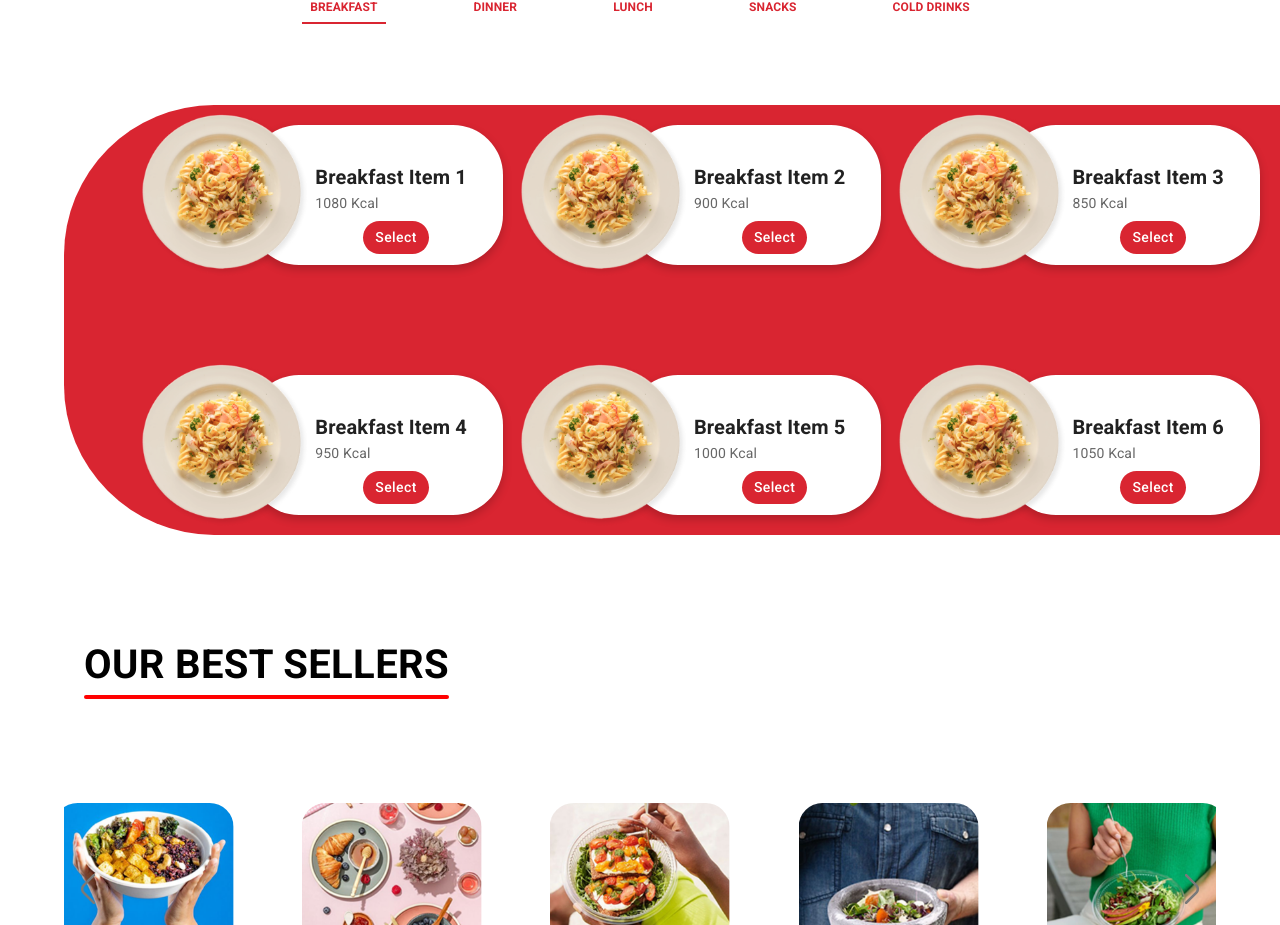
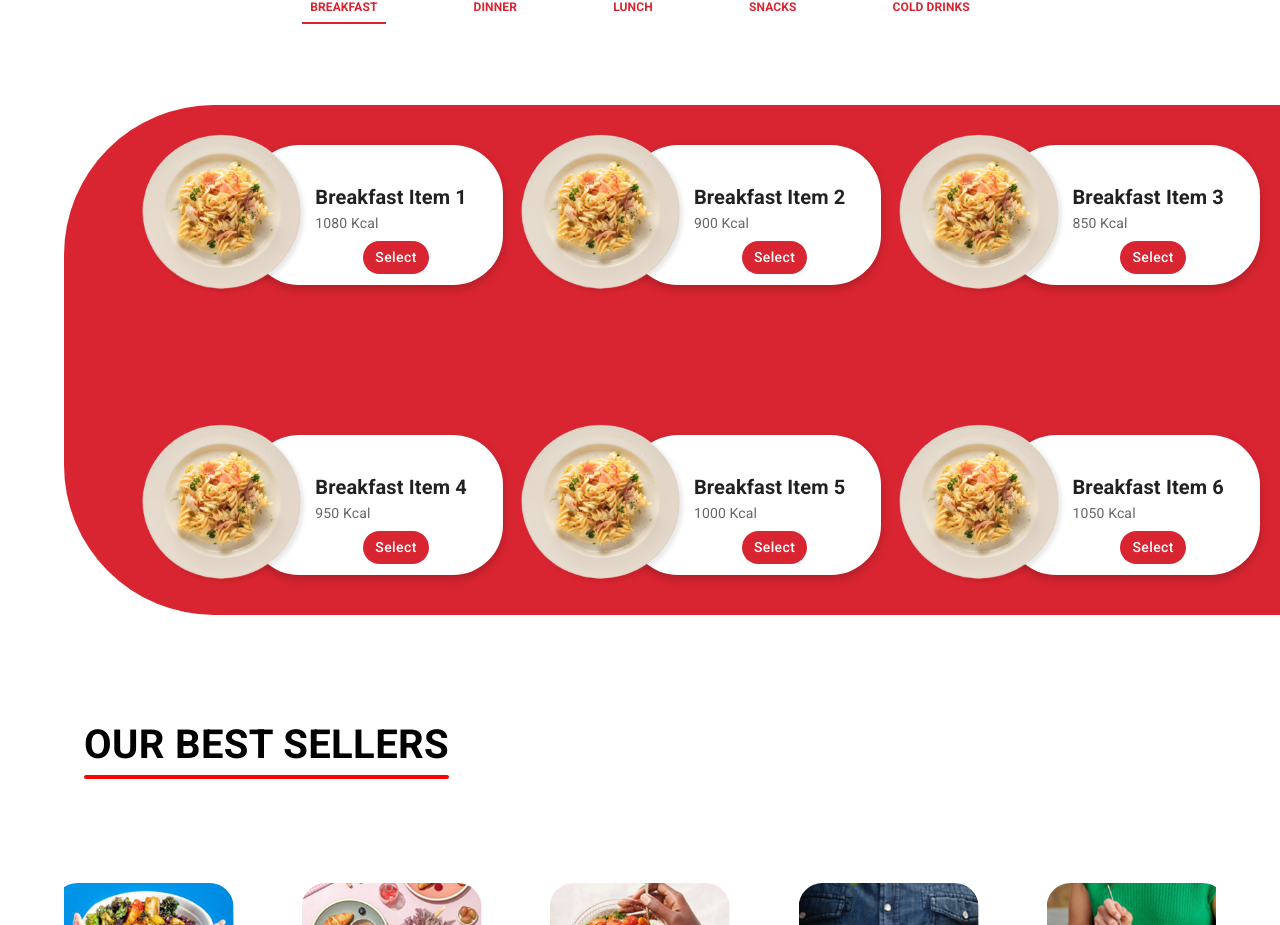
Before and after one commit to Malik-Muhammad-Ali/captainchefhome, a React (Vite) app: page / in a window 1280 px wide. Shown: the part 2437-3362 px from the top of the page. Built offline with nearby package versions, Linux system fonts and the light colour scheme.

Commit message:
added padding for meals section

```diff
--- a/src/components/home/Meals.jsx
+++ b/src/components/home/Meals.jsx
@@ -423,7 +423,11 @@ const Meals = () => {
               sm={6}
               md={6}
               key={index}
-              sx={{ position: "relative" }}
+              sx={{
+                position: "relative",
+                paddingTop: "20px",
+                paddingBottom: "20px",
+              }}
             >
               <Card
                 sx={{
```
